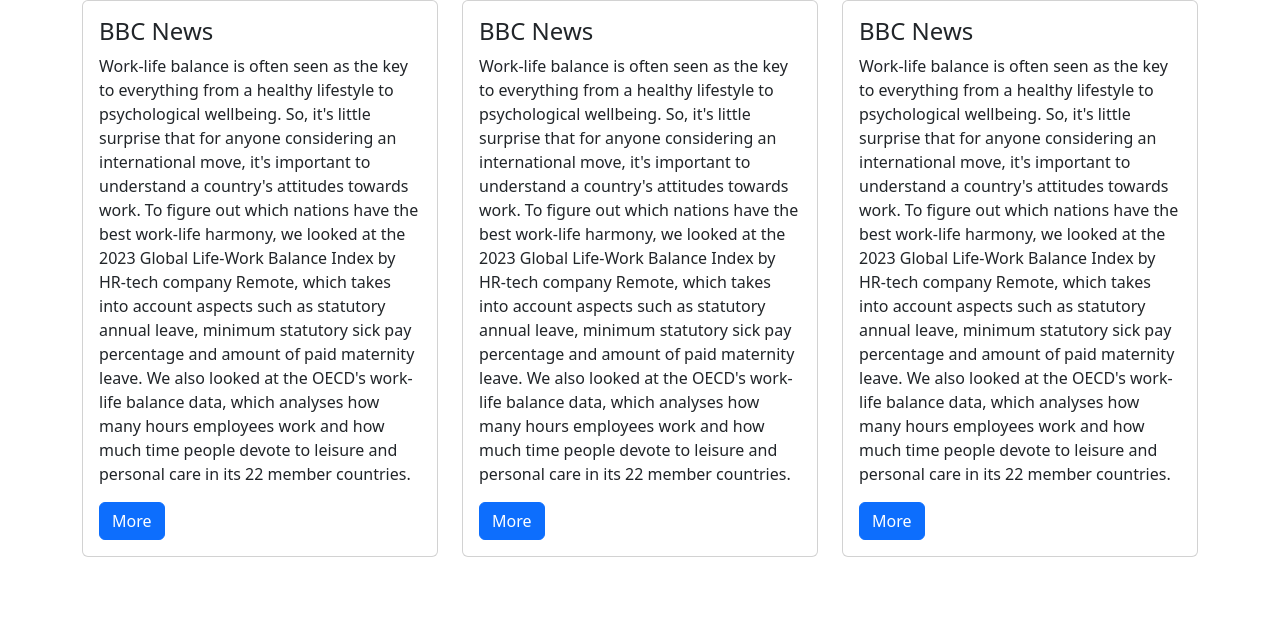
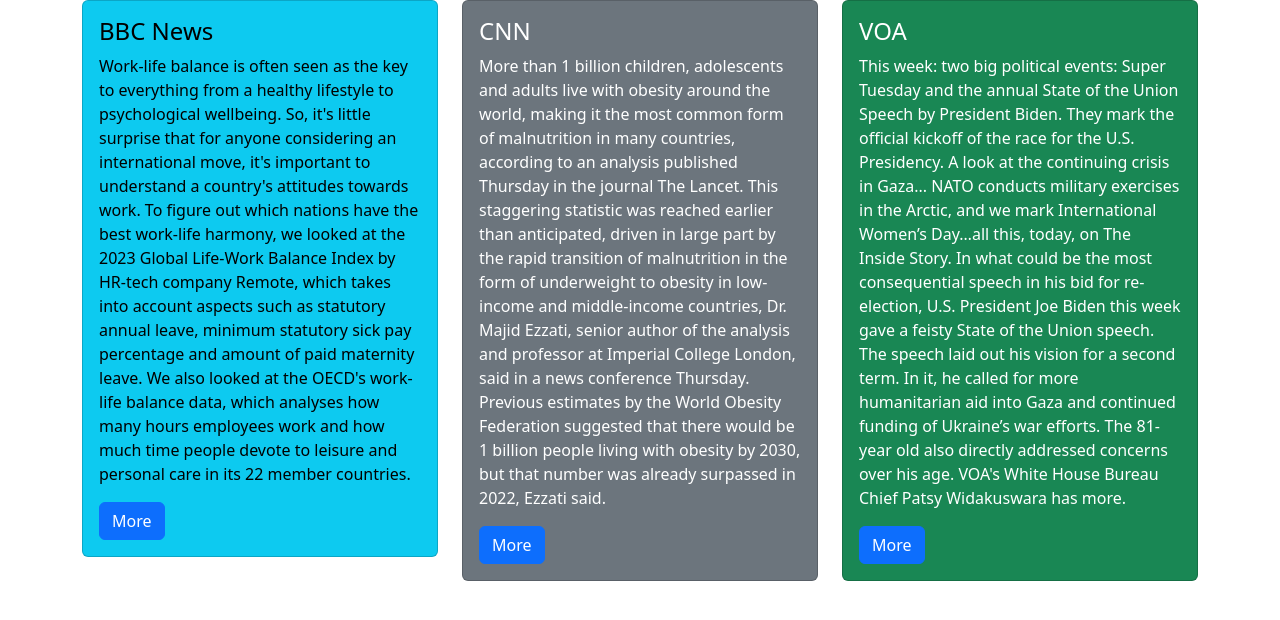
Before and after one commit to shayankarmand/15-framework, a plain HTML site: page index.html in a window 1280 px wide. Drawn offline with nearby package versions, Linux system fonts and the light colour scheme.

Commit message:
adding-framework-class

```diff
--- a/index.html
+++ b/index.html
@@ -10,25 +10,26 @@
     <div class="container">
         <div class="row">
            <div class="col">
-               <div class="card">
-                   <div class="card-body">  <h4 class="card-title">BBC News</h4><p>Work-life balance is often seen as the key to everything from a healthy lifestyle to psychological wellbeing. So, it's little surprise that for anyone considering an international move, it's important to understand a country's attitudes towards work.
+               <div class="card card text-bg-info mb-3">
+                   <div class="card-body">  <h4 class="card-title ">BBC News</h4><p>Work-life balance is often seen as the key to everything from a healthy lifestyle to psychological wellbeing. So, it's little surprise that for anyone considering an international move, it's important to understand a country's attitudes towards work.
                        To figure out which nations have the best work-life harmony, we looked at the 2023 Global Life-Work Balance Index by HR-tech company Remote, which takes into account aspects such as statutory annual leave, minimum statutory sick pay percentage and amount of paid maternity leave. We also looked at the OECD's work-life balance data, which analyses how many
                         hours employees work and how much time people devote to leisure and personal care in its 22 member countries.</p>
                        <button class="btn btn-primary">More</button>
                    </div>
                </div>
            </div>
-           <div class="col"><div class="card">
-            <div class="card-body">  <h4 class="card-title">BBC News</h4><p>Work-life balance is often seen as the key to everything from a healthy lifestyle to psychological wellbeing. So, it's little surprise that for anyone considering an international move, it's important to understand a country's attitudes towards work.
-                To figure out which nations have the best work-life harmony, we looked at the 2023 Global Life-Work Balance Index by HR-tech company Remote, which takes into account aspects such as statutory annual leave, minimum statutory sick pay percentage and amount of paid maternity leave. We also looked at the OECD's work-life balance data, which analyses how many
-                 hours employees work and how much time people devote to leisure and personal care in its 22 member countries.</p>
+           <div class="col"><div class="card card text-bg-secondary mb-3 ">
+            <div class="card-body">  <h4 class="card-title">CNN</h4><p>More than 1 billion children, adolescents and adults live with obesity around the world, making it the most common form of malnutrition in many countries, according to an analysis published Thursday in the journal The Lancet.
+                This staggering statistic was reached earlier than anticipated, driven in large part by the rapid transition of malnutrition in the form of underweight to obesity in low-income and middle-income countries, Dr. Majid Ezzati, senior author of the analysis and professor at Imperial College London, said in a news conference Thursday.
+                Previous estimates by the World Obesity Federation suggested that there would be 1 billion people living with obesity by 2030, but that number was already surpassed in 2022, Ezzati said.</p>
                 <button class="btn btn-primary">More</button>
             </div>
         </div></div>
-           <div class="col"><div class="card">
-            <div class="card-body">  <h4 class="card-title">BBC News</h4><p>Work-life balance is often seen as the key to everything from a healthy lifestyle to psychological wellbeing. So, it's little surprise that for anyone considering an international move, it's important to understand a country's attitudes towards work.
-                To figure out which nations have the best work-life harmony, we looked at the 2023 Global Life-Work Balance Index by HR-tech company Remote, which takes into account aspects such as statutory annual leave, minimum statutory sick pay percentage and amount of paid maternity leave. We also looked at the OECD's work-life balance data, which analyses how many
-                 hours employees work and how much time people devote to leisure and personal care in its 22 member countries.</p>
+           <div class="col"><div class="card card text-bg-success mb-3">
+            <div class="card-body">  <h4 class="card-title">VOA</h4><p>
+                This week: two big political events: Super Tuesday and the annual State of the Union Speech by President Biden. They mark the official kickoff of the race for the U.S. Presidency.
+                A look at the continuing crisis in Gaza... NATO conducts military exercises in the Arctic, and we mark International Women’s Day…all this, today, on The Inside Story.
+                In what could be the most consequential speech in his bid for re-election, U.S. President Joe Biden this week gave a feisty State of the Union speech. The speech laid out his vision for a second term. In it, he called for more humanitarian aid into Gaza and continued funding of Ukraine’s war efforts. The 81-year old also directly addressed concerns over his age. VOA's White House Bureau Chief Patsy Widakuswara has more.</p>
                 <button class="btn btn-primary">More</button>
             </div>
         </div></div>
```
Also changed, not shown: style/styles.css (deleted, +0 -17 lines).
